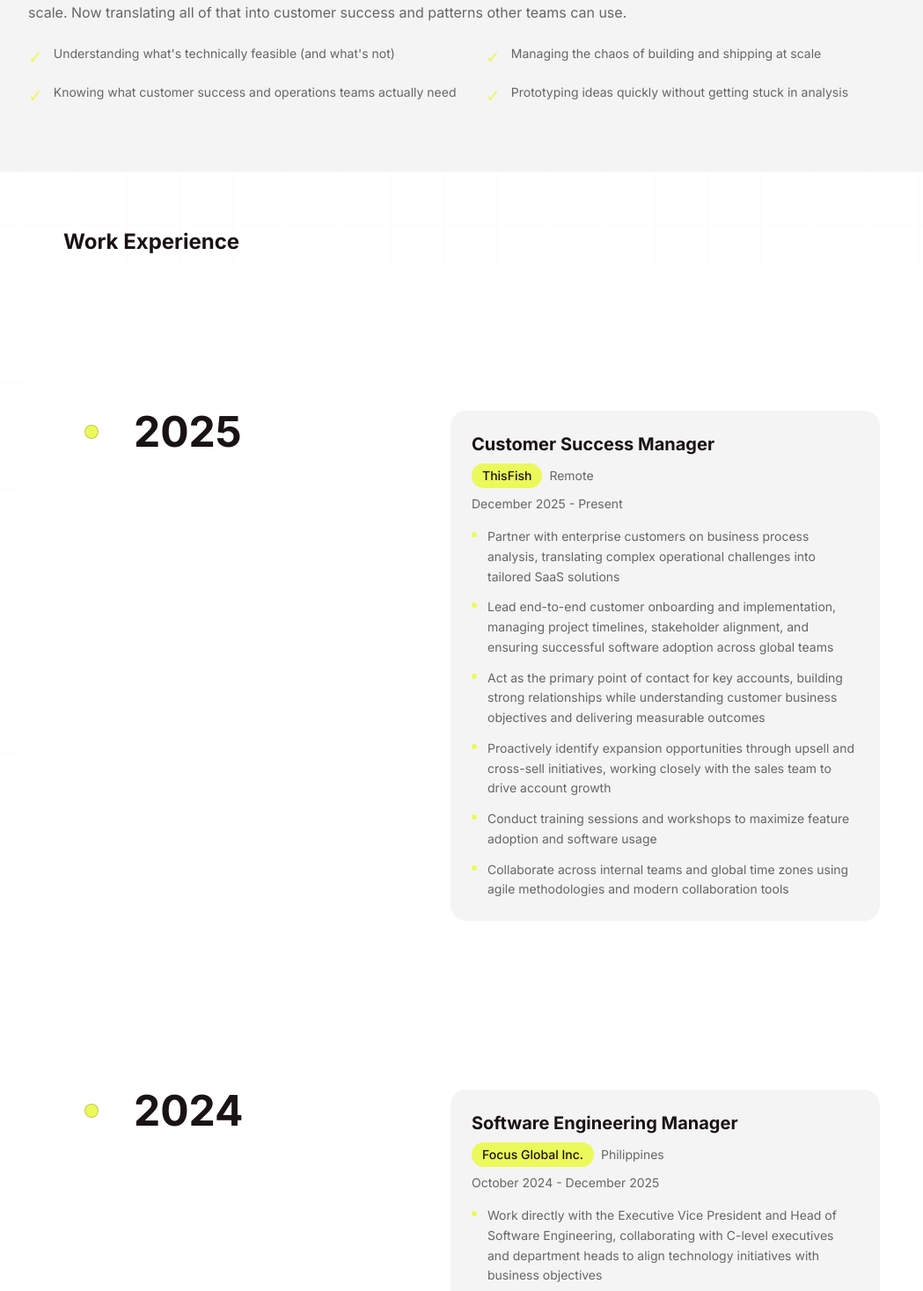
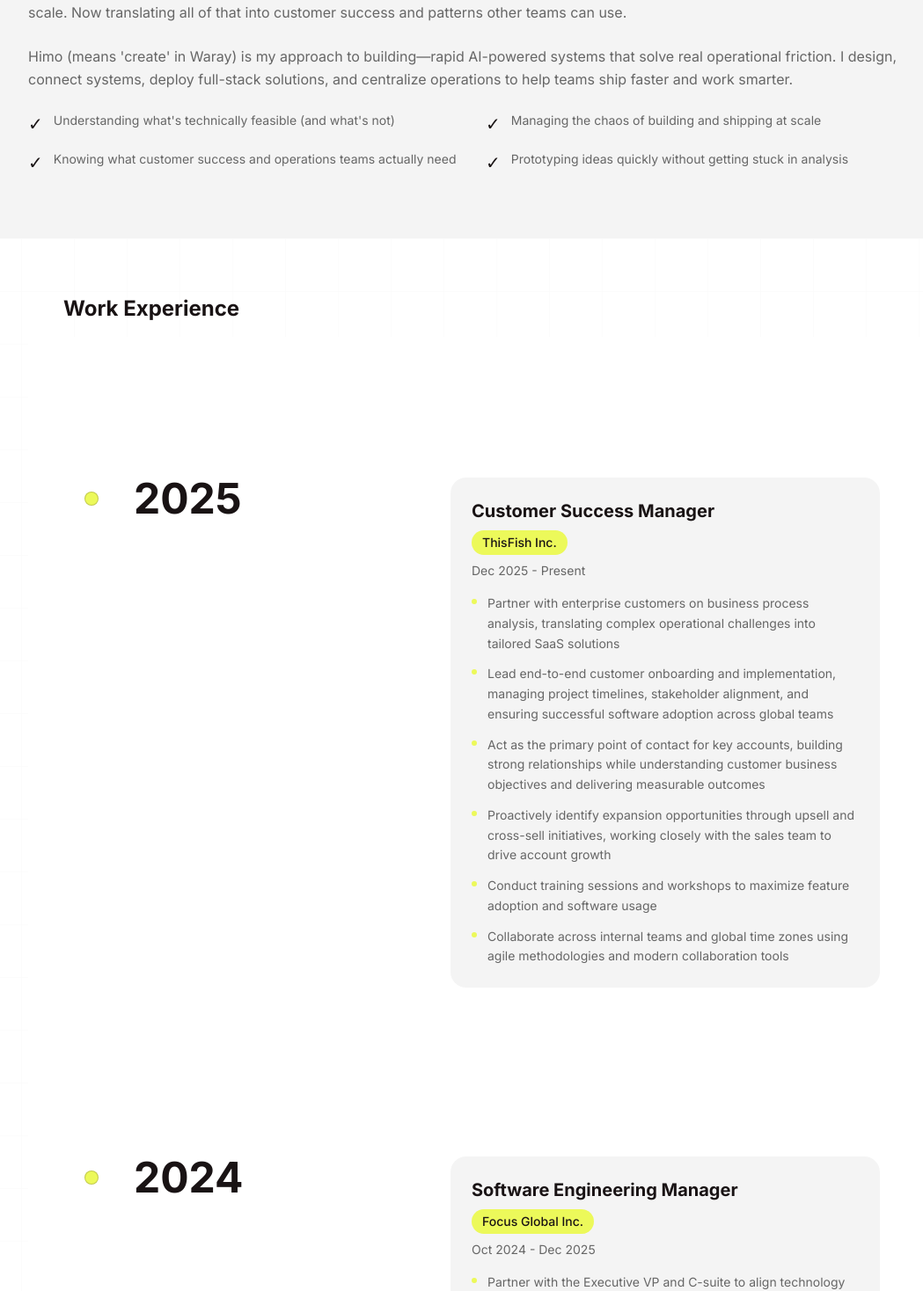
Before and after one commit to lawlozano93/himo, a Next.js app: page /experience in a window 1280 px wide. Shown: the part 866-2334 px from the top of the page at 88% size, without its empty margins (96-1145 px from the left). Built offline with nearby package versions, Linux system fonts and the light colour scheme.

Commit message:
Update experience page: content refresh, layout fixes, and new profile photo

```diff
--- a/src/app/experience/page.tsx
+++ b/src/app/experience/page.tsx
@@ -15,9 +15,8 @@ export const metadata: Metadata = {
 const experience = [
     {
         role: "Customer Success Manager",
-        company: "ThisFish",
-        period: "December 2025 - Present",
-        location: "Remote",
+        company: "ThisFish Inc.",
+        period: "Dec 2025 - Present",
         bullets: [
             "Partner with enterprise customers on business process analysis, translating complex operational challenges into tailored SaaS solutions",
             "Lead end-to-end customer onboarding and implementation, managing project timelines, stakeholder alignment, and ensuring successful software adoption across global teams",
@@ -30,72 +29,94 @@ const experience = [
     {
         role: "Software Engineering Manager",
         company: "Focus Global Inc.",
-        period: "October 2024 - December 2025",
-        location: "Philippines",
+        period: "Oct 2024 - Dec 2025",
         bullets: [
-            "Work directly with the Executive Vice President and Head of Software Engineering, collaborating with C-level executives and department heads to align technology initiatives with business objectives",
-            "Manage the Software Engineering Department, leading the Web Development, Data Engineering, and Internal Tools teams to implement automation and AI-driven optimizations",
-            "Oversee process automation initiatives by identifying operational inefficiencies and implementing AI-powered solutions to enhance productivity and decision-making",
-            "Delivered an AI-powered chat assistant that reduced response times for customer service representatives by 40%",
-            "Built a service analysis AI tool that generates service summaries and recommends customer interaction tones based on past engagements",
-            "Conduct process audits to identify inefficiencies and evaluate opportunities for automation through emerging AI technologies",
+            "Partner with the Executive VP and C-suite to align technology initiatives with business objectives, focusing on digital transformation from manual processes to automated systems",
+            "Lead strategic direction for 12-person engineering team across Web Development (5), Data Engineering (3), and Internal Tools (4)",
+            "Led cross-system automation planning and technical evaluation with engineering leads for strategic technology decisions",
+            "Champion AI automation strategy through ChatGPT-powered multi-brand customer service assistant, reducing response times by 40% and service analysis AI leveraging MCP-BigQuery integration for customer information analysis",
+            "Delivered automation solutions, saving 60-90 hours monthly across stakeholders through centralized order processing systems, replacing error-prone manual spreadsheets",
+            "Translated executive automation objectives into 3-4 month technical roadmaps, modularizing manual processes across Warehouse, Servicing, and Data Management teams",
+            "Oversee 6-10 concurrent automation and development projects, with team allocations ranging from individual developers to 3-person project teams",
+            "Conducted operational assessments to identify AI automation opportunities",
         ],
     },
     {
         role: "Technical Project Manager",
-        company: "Focus Global Inc.",
-        period: "October 2023 - September 2024",
-        location: "Philippines",
+        company: "Focus Global Inc",
+        period: "Oct 2023 - Oct 2024",
         bullets: [
-            "Conducted business process audits and collaborated with department heads to identify automation opportunities that improved efficiency",
-            "Managed the development and implementation of internal tools, dashboards, and automation systems to enhance workflows",
-            "Led the transition to Metabase, improving business intelligence capabilities and empowering teams with data insights",
-            "Liaised between executive leadership, engineering teams, and business units, ensuring automation initiatives aligned with strategic goals",
+            "Orchestrated business process audits, identifying opportunities to transform manual workflows into automated systems",
+            "Led strategic implementation of Metabase, creating unified data analytics capabilities for cross-departmental decision making",
+            "Developed automation systems and internal tools, transforming paper-based processes into streamlined digital workflows",
+            "Bridged executive leadership and engineering teams, ensuring technology initiatives aligned with operational efficiency goals",
         ],
     },
     {
         role: "Technical Project Manager",
-        company: "Symph Inc.",
-        period: "January 2022 - September 2023",
-        location: "Philippines",
+        company: "Symph",
+        period: "Jan 2022 - Sep 2023",
         bullets: [
-            "Managed software projects for government transparency platforms, SaaS solutions, and startups, ensuring timely and budget-conscious delivery",
-            "Collaborated directly with startup founders, C-level executives, government undersecretaries, and business owners to gather requirements and define objectives",
-            "Coordinated cross-functional teams for seamless execution across design, development, and QA phases",
+            "Managed government transparency platforms, including Freedom of Information system, enabling citizen inquiries and DIME (Digital Information for Monitoring and Evaluation) for the Department of Budget and Management",
+            "Managed 3-5 concurrent software projects spanning government, SaaS solutions, and startups with teams of 1-10 developers",
+            "Collaborated directly with startup founders, C-level executives, and government undersecretaries to define technical requirements and strategic objectives",
+            "Managed project timelines, resource allocation, and stakeholder communication",
         ],
     },
     {
         role: "Project Manager",
         company: "Peregrine Consulting Group",
-        period: "May 2021 - January 2022",
-        location: "Philippines",
+        period: "May 2021 - Jan 2022",
         bullets: [
-            "Managed the development of SaaS platforms and WordPress landing pages",
-            "Worked closely with business owners and executives to define requirements and meet objectives",
-            "Created project plans, managed resources, and ensured timely updates",
+            "Managed the delivery of SaaS platforms and WordPress landing pages, ensuring projects were aligned with client objectives and completed within scope and timelines",
+            "Worked closely with business owners and C-level executives to define project requirements, set priorities, and deliver tailored solutions that addressed their business needs",
+            "Created detailed project plans, managed resources, and coordinated with design and development teams to ensure seamless execution and delivery",
+            "Maintained regular communication with stakeholders, providing updates on progress, managing expectations, and addressing any risks or roadblocks",
+            "Facilitated process improvements and introduced tools to streamline project tracking and enhance overall team productivity",
+        ],
+    },
+    {
+        role: "Application Developer",
+        company: "Accenture",
+        period: "Mar 2020 - Jun 2021",
+        bullets: [
+            "Transitioned across multiple roles, contributing to projects in remote support, application development, and data-driven solutions",
+            "Provided technical assistance as a Remote Support Engineer, addressing customer queries and ensuring efficient resolution of technical issues",
+            "Developed and maintained applications with a focus on data-related functionality, aligning deliverables with project requirements and business needs",
+            "Completed training in Java development and Japanese language, attaining N4 proficiency to enhance communication and technical skills in client-facing roles",
+            "Collaborated with cross-functional teams, leveraging strong analytical and communication skills to deliver results within tight timelines",
         ],
     },
     {
         role: "UI Designer | Project Manager",
         company: "Freelance",
-        period: "June 2019 - March 2020",
-        location: "Philippines",
+        period: "Jun 2019 - Mar 2020",
         bullets: [
-            "Developed and customized user interfaces for landing pages and internal tools using WordPress builders",
-            "Managed end-to-end project delivery for WordPress websites and LMS platforms",
-            "Collaborated with clients to gather requirements, define project scope, and deliver tailored solutions",
+            "Developed and customized user interfaces for landing pages and internal tools directly using WordPress builders, focusing on usability, functionality, and meeting client requirements",
+            "Managed end-to-end project delivery for WordPress websites and LMS platforms, coordinating with developers and stakeholders to ensure seamless execution",
+            "Collaborated with clients to gather requirements, define project scope, and deliver tailored solutions aligned with business goals",
+            "Oversaw timelines, budgets, and deliverables, ensuring projects were completed on time and met quality standards",
+            "Implemented process improvements to streamline workflows and enhance collaboration between team members and clients",
         ],
     },
     {
-        role: "Application Developer / Frontend Developer / Shift Lead",
+        role: "Frontend Web Developer",
         company: "Accenture",
-        period: "August 2016 - June 2019 / March 2020 - June 2021",
-        location: "Philippines",
+        period: "Jun 2018 - Jun 2019",
         bullets: [
-            "Worked on application development, data-driven solutions, and website customization using Sitecore",
-            "Ensured alignment with business requirements and delivered high-quality solutions in collaboration with cross-functional teams",
-            "Led network operations and remote support, managing escalations and troubleshooting connectivity issues",
-            "Maintained detailed documentation to improve efficiency and service-level adherence",
+            "Developed and customized websites using Sitecore, implementing designs provided by project managers with HTML and CSS to ensure accurate and functional translations",
+            "Collaborated with QA teams to ensure all deliverables met quality standards and client requirements",
+        ],
+    },
+    {
+        role: "Network Engineer / Shift Lead",
+        company: "Accenture",
+        period: "Aug 2016 - Jun 2018",
+        bullets: [
+            "Oversaw the team’s shift deliverables as a shift lead, ensuring smooth operations and adherence to service-level agreements",
+            "Collaborated with remote engineers to troubleshoot network connectivity issues, coordinating with vendors and customer NOCs for effective resolution",
+            "Managed escalations from customers, addressing critical issues on calls, and ensuring timely updates to management and stakeholders",
+            "Maintained documentation of network incidents and troubleshooting processes to support continuous improvement and knowledge sharing",
         ],
     },
 ];
@@ -120,9 +141,7 @@ const skills = [
     "Stakeholder Engagement",
     "Team Leadership & Mentorship",
     "Strategic Oversight of Internal Tools & BI Implementation",
-    "Cross-Functional Team Collaboration",
     "Customer Success & Account Growth",
-    "Customer Success Manager",
 ];
 
 
@@ -165,6 +184,7 @@ export default function ExperiencePage() {
                                     email="lawlozano93@gmail.com"
                                     location="Cebu City, Philippines"
                                     phone="+63 998 596 6173"
+                                    photoUrl="/lawrrence-profile.jpg"
                                 />
                             </div>
 
@@ -206,21 +226,24 @@ export default function ExperiencePage() {
                     <p className="text-[#666666] text-base leading-relaxed mb-6">
                         Started as an engineer building applications. Became a project manager understanding how teams ship. Then led engineering teams at scale. Now translating all of that into customer success and patterns other teams can use.
                     </p>
+                    <p className="text-[#666666] text-base leading-relaxed mb-6">
+                        Himo (means &apos;create&apos; in Waray) is my approach to building—rapid AI-powered systems that solve real operational friction. I design, connect systems, deploy full-stack solutions, and centralize operations to help teams ship faster and work smarter.
+                    </p>
                     <div className="grid grid-cols-1 md:grid-cols-2 gap-4 mb-6">
                         <div className="flex items-start gap-3">
-                            <span className="text-[#ecf95a] text-xl">✓</span>
+                            <span className="text-black text-xl">✓</span>
                             <p className="text-[#666666] text-sm">Understanding what&apos;s technically feasible (and what&apos;s not)</p>
                         </div>
                         <div className="flex items-start gap-3">
-                            <span className="text-[#ecf95a] text-xl">✓</span>
+                            <span className="text-black text-xl">✓</span>
                             <p className="text-[#666666] text-sm">Managing the chaos of building and shipping at scale</p>
                         </div>
                         <div className="flex items-start gap-3">
-                            <span className="text-[#ecf95a] text-xl">✓</span>
+                            <span className="text-black text-xl">✓</span>
                             <p className="text-[#666666] text-sm">Knowing what customer success and operations teams actually need</p>
                         </div>
                         <div className="flex items-start gap-3">
-                            <span className="text-[#ecf95a] text-xl">✓</span>
+                            <span className="text-black text-xl">✓</span>
                             <p className="text-[#666666] text-sm">Prototyping ideas quickly without getting stuck in analysis</p>
                         </div>
                     </div>
@@ -246,9 +269,6 @@ export default function ExperiencePage() {
                                         <div className="flex flex-wrap gap-2 items-center mb-2">
                                             <span className="bg-[#ecf95a] px-3 py-1 rounded-full text-sm font-medium text-[#191314]">
                                                 {job.company}
-                                            </span>
-                                            <span className="text-sm text-[#666666]">
-                                                {job.location}
                                             </span>
                                         </div>
                                         <p className="text-sm text-[#666666]">{job.period}</p>
@@ -298,24 +318,30 @@ export default function ExperiencePage() {
             </section>
 
             {/* Contact CTA */}
-            <ScrollColorTrigger color="#ecf95a" matchNavbar>
-                <section className="py-16 px-6 bg-[#ecf95a]">
-                    <div className="max-w-4xl mx-auto text-center">
-                        <h2 className="text-2xl font-bold text-[#191314] mb-4">
-                            Let&apos;s work together
-                        </h2>
-                        <p className="text-[#191314] text-sm mb-6">
-                            Open to opportunities in Customer Success, Project Management, and Technical Leadership.
-                        </p>
-                        <a
-                            href="mailto:lawlozano93@gmail.com"
-                            className="inline-flex items-center gap-2 px-6 py-3 rounded-lg bg-[#191314] text-white font-semibold hover:bg-[#333] transition-colors"
-                        >
-                            Get in touch
-                        </a>
-                    </div>
-                </section>
-            </ScrollColorTrigger>
+            {/* Contact CTA removed */}
+
+            <div className="py-12 flex justify-center pb-20">
+                <Link
+                    href="/"
+                    className="inline-flex items-center gap-2 text-[#666666] hover:text-[#191314] transition-colors"
+                >
+                    <svg
+                        xmlns="http://www.w3.org/2000/svg"
+                        fill="none"
+                        viewBox="0 0 24 24"
+                        strokeWidth={2}
+                        stroke="currentColor"
+                        className="w-4 h-4"
+                    >
+                        <path
+                            strokeLinecap="round"
+                            strokeLinejoin="round"
+                            d="M10.5 19.5L3 12m0 0l7.5-7.5M3 12h18"
+                        />
+                    </svg>
+                    Back to Home
+                </Link>
+            </div>
 
             <ScrollColorTrigger color="#191314" matchNavbar>
                 <Footer />
```
Also changed, not shown: public/lawrrence-profile.jpg (added).
